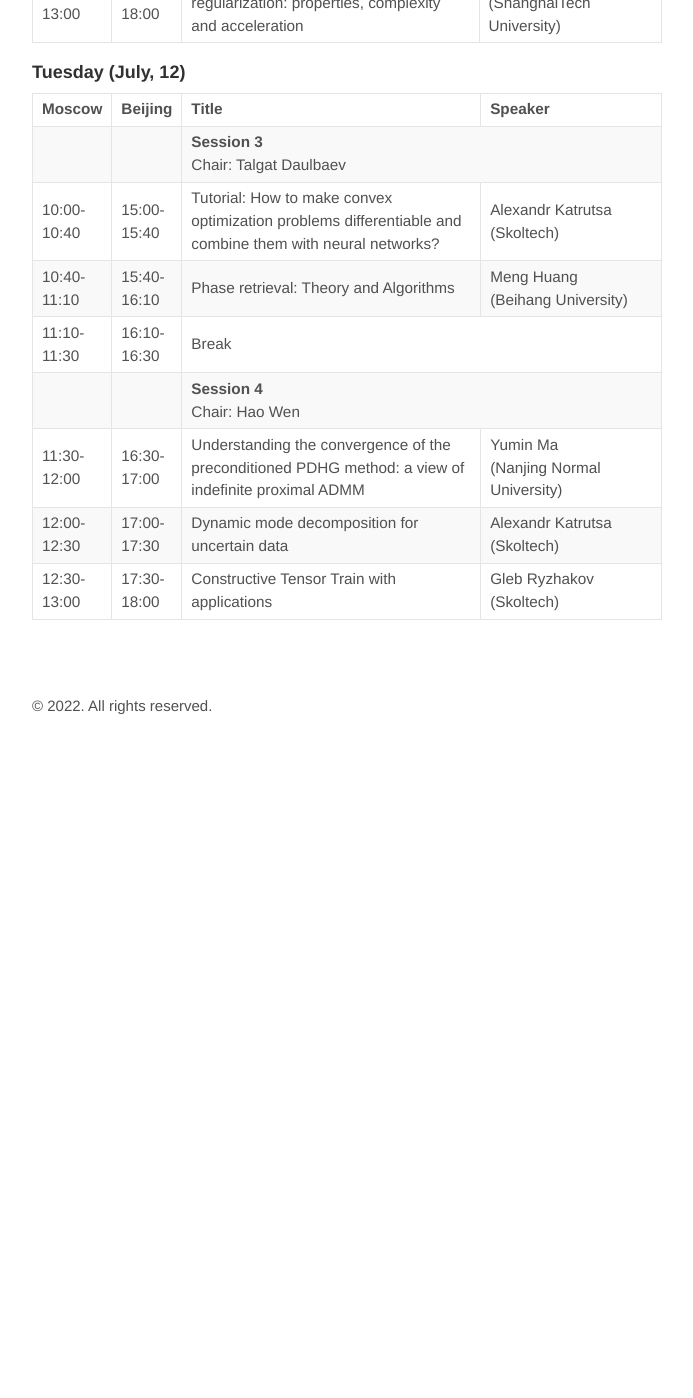
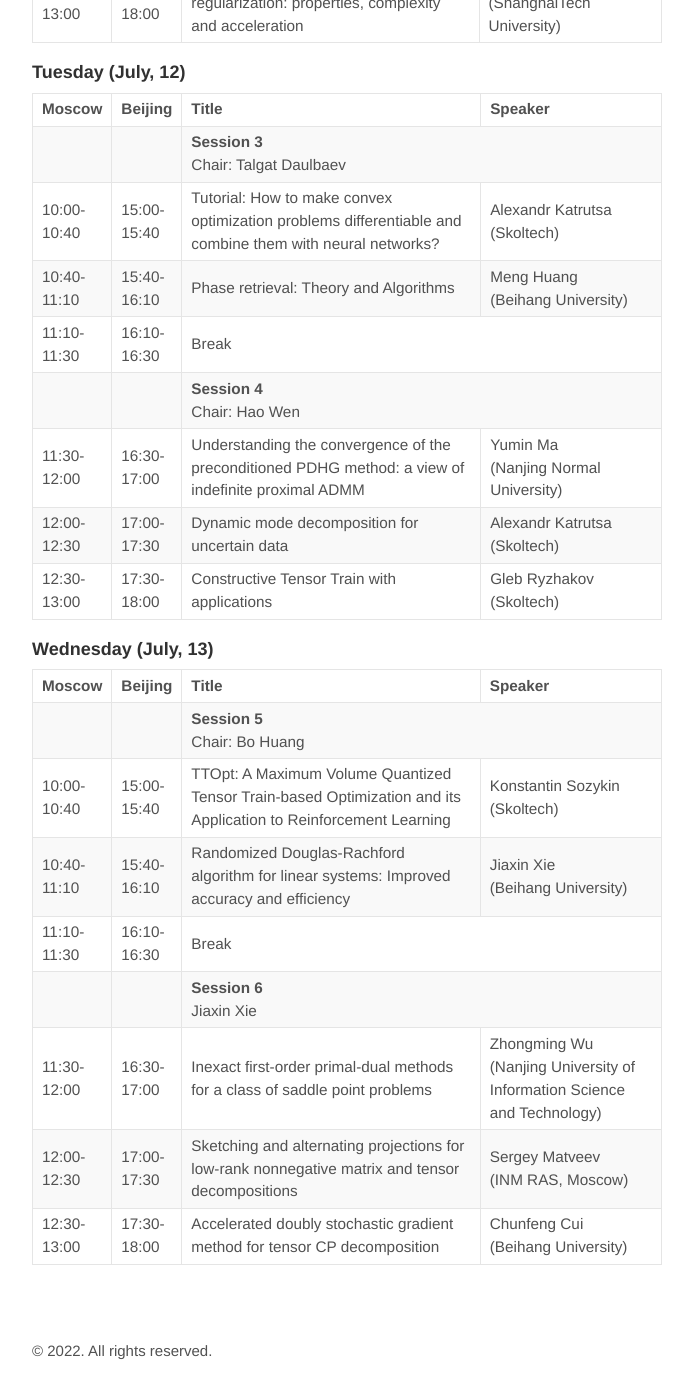
Before and after one commit to Daulbaev/Daulbaev.github.io, a Jekyll site: the page built from _posts/2022-07-09-about.md, in a window 1280 px wide and 1400 px high, scrolled down 2046 px. Shown: the whole window, without its empty margins (293-986 px from the left). Built offline with Jekyll 4.4.1, drawn with Linux system fonts in a browser that asks for light colours; formulas are drawn with MathJax 3; before the commit the page ends 2801 px from its top, so only the background shows below that.

Commit message:
Update 2022-07-09-about.md

```diff
--- a/_posts/2022-07-09-about.md
+++ b/_posts/2022-07-09-about.md
@@ -183,3 +183,69 @@ Bo Huang: bohuang0407 at buaa.edu.cn
   </tr>
 </tbody>
 </table>
+
+#### Wednesday (July, 13)
+
+<table>
+<colgroup>
+<col width="10%" />
+<col width="10%" />
+<col width="50%" />
+<col width="30%" />
+</colgroup>
+<thead>
+  <tr>
+    <th style="text-align:center">Moscow</th>
+    <th>Beijing</th>
+    <th>Title</th>
+    <th>Speaker</th>
+  </tr>
+</thead>
+<tbody>
+  <tr>
+    <td></td>
+    <td></td>
+    <td colspan="2"><b>Session 5</b><br>Chair: Bo Huang</td>
+  </tr>
+  <tr>
+    <td>10:00-10:40</td>
+    <td>15:00-15:40</td>
+    <td>TTOpt: A Maximum Volume Quantized Tensor Train-based Optimization and its Application to Reinforcement Learning</td>
+    <td>Konstantin Sozykin<br>(Skoltech)</td>
+  </tr>
+  <tr>
+    <td>10:40-11:10</td>
+    <td>15:40-16:10</td>
+    <td>Randomized Douglas-Rachford algorithm for linear systems: Improved accuracy and efficiency</td>
+    <td>Jiaxin Xie<br>(Beihang University)</td>
+  </tr>
+  <tr>
+    <td>11:10-11:30</td>
+    <td>16:10-16:30</td>
+    <td colspan="2">Break</td>
+  </tr>
+  <tr>
+    <td></td>
+    <td></td>
+    <td colspan="2"><b>Session 6</b><br>Jiaxin Xie</td>
+  </tr>
+  <tr>
+    <td>11:30-12:00</td>
+    <td>16:30-17:00</td>
+    <td>Inexact first-order primal-dual methods for a class of saddle point problems</td>
+    <td>Zhongming Wu<br>(Nanjing University of Information Science and Technology)</td>
+  </tr>
+  <tr>
+    <td>12:00-12:30</td>
+    <td>17:00-17:30</td>
+    <td>Sketching and alternating projections for low-rank nonnegative matrix and tensor decompositions</td>
+    <td>Sergey Matveev<br>(INM RAS, Moscow)</td>
+  </tr>
+   <tr>
+    <td>12:30-13:00</td>
+    <td>17:30-18:00</td>
+    <td>Accelerated doubly stochastic gradient method for tensor CP decomposition</td>
+    <td>Chunfeng Cui<br>(Beihang University)</td>
+  </tr>
+</tbody>
+</table>
```
